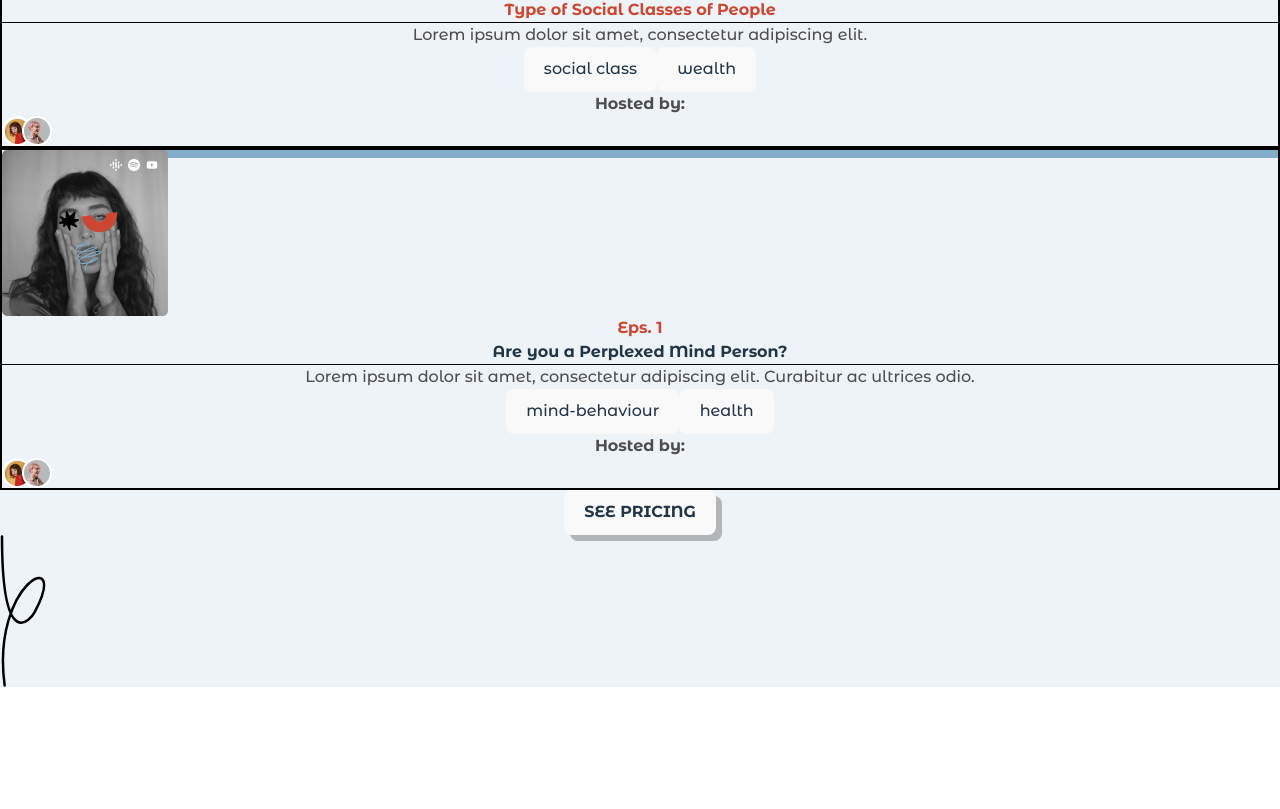
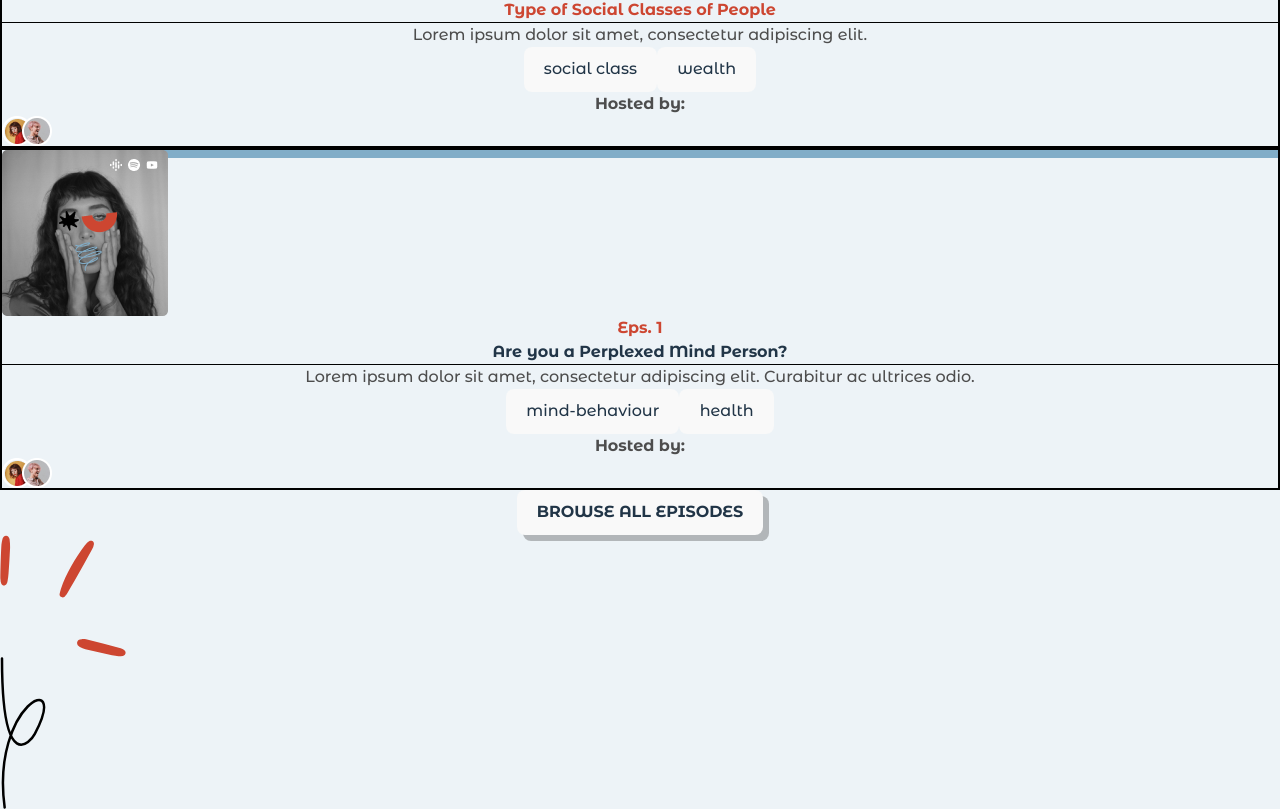
Before and after one commit to Nick-Kevin/WEEKLY_DECEMBER_FRONT_3, a React (Vite) app: page / in a window 1280 px wide. Shown: the part 6666-7475 px from the top of the page. Before the commit the page ends 7353 px from the top, so only its background shows below. Built offline with nearby package versions, Linux system fonts and the light colour scheme.

Commit message:
last update

```diff
--- a/src/App.jsx
+++ b/src/App.jsx
@@ -30,6 +30,7 @@ import ControledSlider from './components/ControledSlider'
 import sparkleInTestimonials from './assets/testimonials/Sparkle.svg'
 import Features from './components/Features'
 import Content from './components/Content'
+import vectorInContent from './assets/contents/vector.svg'
 
 function App() {
   const firstRowInHeader = () => {
@@ -217,11 +218,12 @@ function App() {
       </div>
       <div className="bg-alice-blue py-16 lg:py-28 relative">
         <FlexColThreeRows
-          otherClass = "mt-6 lg:mt-8 lg:mt-11 gap-y-12 relative z-20 lg:gap-y-28"
+          otherClass = "mt-6 lg:mt-8 z-10 lg:mt-11 gap-y-12 relative z-20 lg:gap-y-28"
           firstRow = {firstRowInContent()}
           secondRow = {(<Content/>)}
-          thirdRow = {firstButton('SEE PRICING')}
+          thirdRow = {firstButton('BROWSE ALL EPISODES')}
         />
+        <img src={vectorInContent} className="absolute w-14 top-40 z-0 opacity-50 lg:opacity-100 right-0 lg:w-auto lg:top-64 lg:right-14" alt="vector" />
         <img src={curlVector} className="absolute z-20 bottom-[-30px] left-[47%] lg:bottom-[-80px] lg:left-[49%] w-4 lg:w-auto" alt="vector" />
       </div>
     </>
```
Also changed, not shown: src/assets/contents/vector.svg (added).
